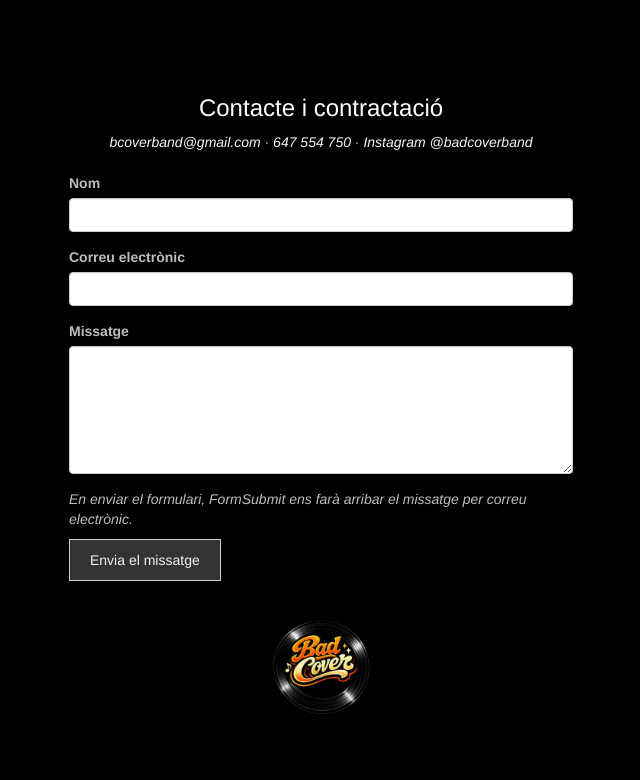
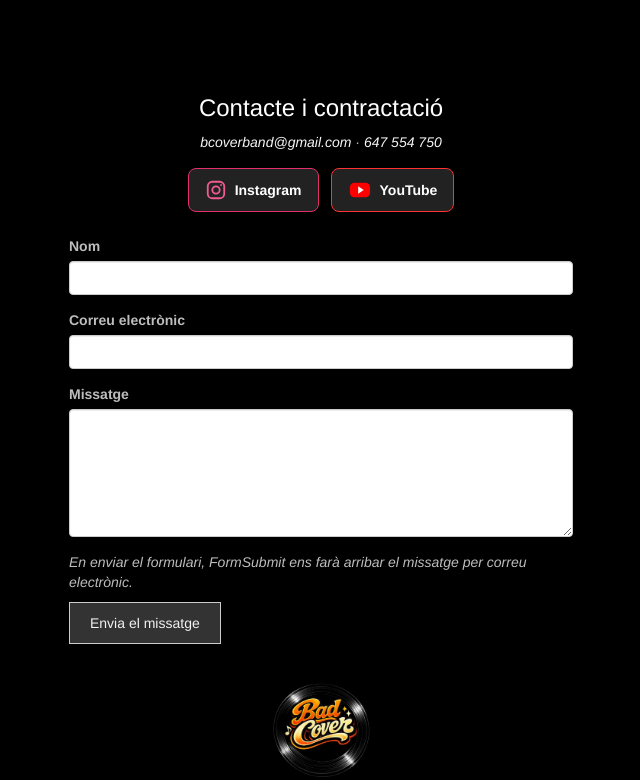
Before and after one commit to sosuna2525-star/badcoverband-web, a plain HTML site: page index.html in a window 1280 px wide. Shown: the part 3795-4575 px from the top of the page, without its empty margins (319-959 px from the left). Before the commit the page ends 4512 px from the top, so only its background shows below. Drawn offline with nearby package versions, Linux system fonts and the light colour scheme.

Commit message:
Add files via upload

```diff
--- a/index.html
+++ b/index.html
@@ -386,8 +386,24 @@
   <p class="text-center">
     <a href="mailto:bcoverband@gmail.com">bcoverband@gmail.com</a>
     · <a href="tel:+34647554750">647 554 750</a>
-    · <a href="https://www.instagram.com/badcoverband/">Instagram @badcoverband</a>
   </p>
+  <div style="display:flex;justify-content:center;flex-wrap:wrap;gap:12px;margin:16px 0 24px;">
+    <a href="https://www.instagram.com/badcoverband/" style="display:inline-flex;align-items:center;gap:8px;padding:10px 16px;border:1px solid #e1306c;border-radius:8px;color:#fff;background:#222;font-weight:bold;">
+      <svg width="22" height="22" viewBox="0 0 24 24" fill="none" stroke="#f05b90" stroke-width="2" aria-hidden="true" focusable="false">
+        <rect x="3" y="3" width="18" height="18" rx="5"/>
+        <circle cx="12" cy="12" r="4"/>
+        <circle cx="17.5" cy="6.5" r="1" fill="#f05b90" stroke="none"/>
+      </svg>
+      Instagram
+    </a>
+    <a href="https://www.youtube.com/@badcoverband?app=desktop" style="display:inline-flex;align-items:center;gap:8px;padding:10px 16px;border:1px solid #ff3333;border-radius:8px;color:#fff;background:#222;font-weight:bold;">
+      <svg width="24" height="22" viewBox="0 0 24 24" aria-hidden="true" focusable="false">
+        <rect x="1" y="4" width="22" height="16" rx="5" fill="#ff0000"/>
+        <path d="M10 8l6 4-6 4z" fill="#fff"/>
+      </svg>
+      YouTube
+    </a>
+  </div>
   <form class="contact-form" action="https://formsubmit.co/bcoverband@gmail.com" method="post"
         aria-describedby="contacte-info">
     <input type="hidden" name="_subject" value="Nou missatge des del web de Bad Cover">
```
